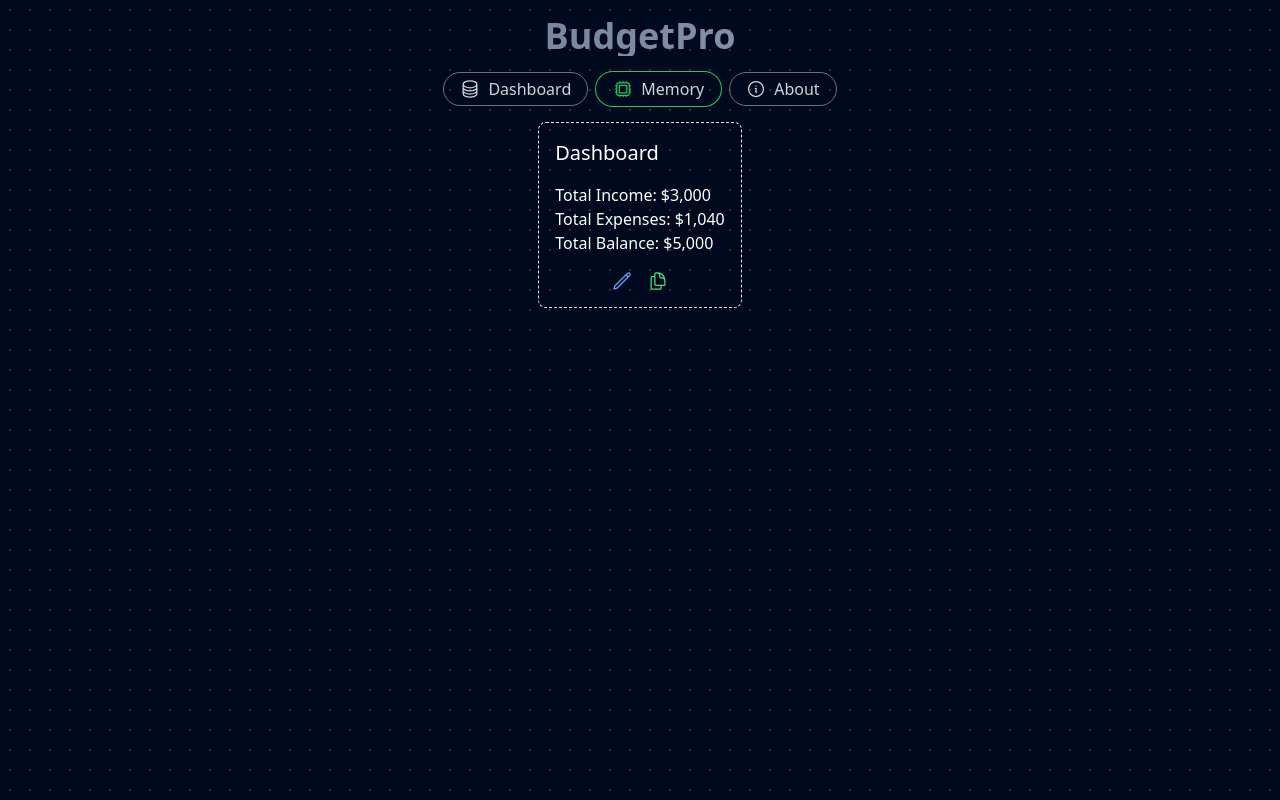
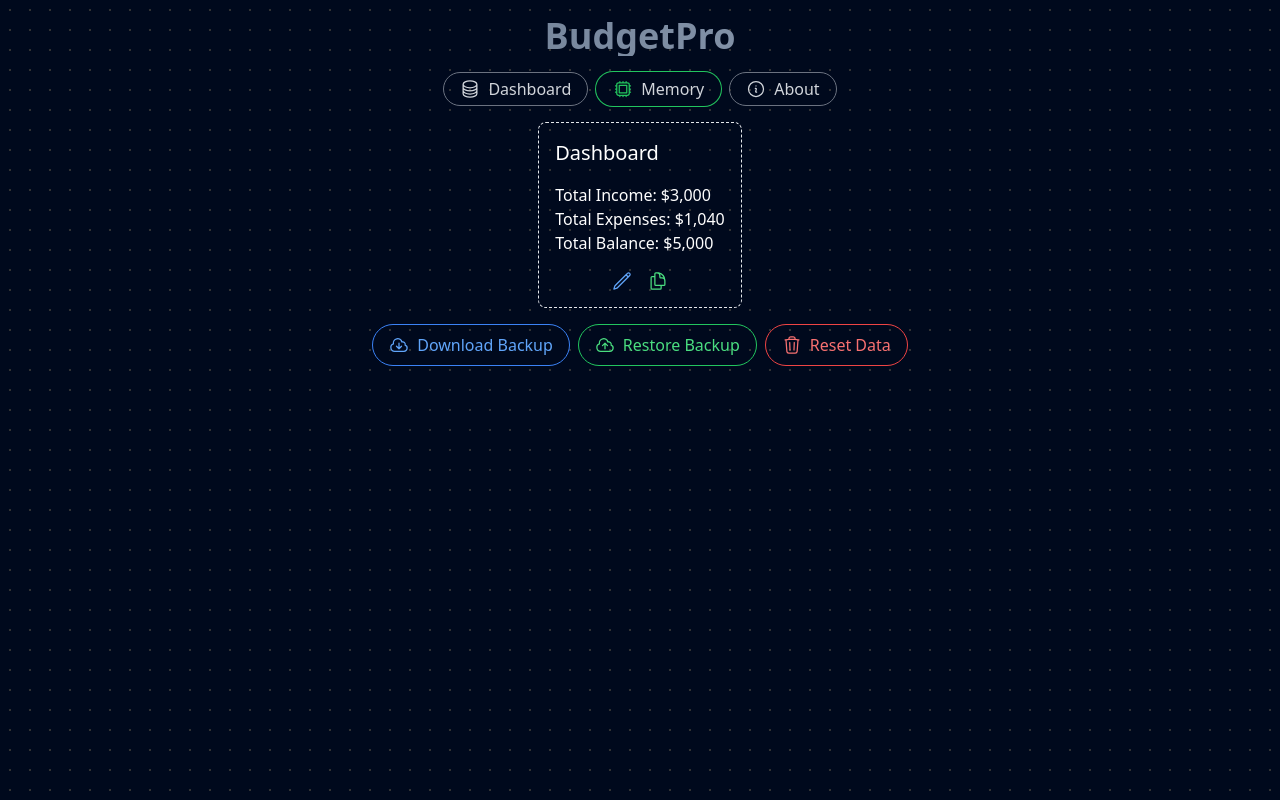
Before and after one commit to travierm/budgetpro, a Vue app: page /memory in a window 1280 px wide. Built offline with nearby package versions, Linux system fonts and the light colour scheme.

Commit message:
add backup/restore

```diff
--- a/src/pages/MemoryPage.vue
+++ b/src/pages/MemoryPage.vue
@@ -3,12 +3,100 @@
         <div class="flex gap-4 px-4 text-white justify-center">
             <MemorySlot v-for="(revision, index) in revisions" :key="index" :data="revision" :slot="index" />
         </div>
+
+        <div class="flex justify-center mt-4 gap-x-2">
+            <!-- Download backup -->
+            <button @click="downloadLocalStorageAsJSON"
+                class="rounded-full flex items-center px-4 py-2 bg-transparent border border-blue-500 text-blue-400 hover:bg-blue-500 hover:text-black transition-colors duration-200">
+                <CloudArrowDownIcon class="w-5 h-5 mr-2" aria-hidden="true" />
+                Download Backup
+            </button>
+
+            <!-- Restore backup -->
+            <input type="file" accept=".json" @change="restoreBackup($event)" ref="fileInput" class="hidden">
+            <button @click="triggerFileInput"
+                class="rounded-full flex items-center px-4 py-2 bg-transparent border border-green-500 text-green-400 hover:bg-green-500 hover:text-black transition-colors duration-200">
+                <CloudArrowUpIcon class="w-5 h-5 mr-2" aria-hidden="true" />
+                Restore Backup
+            </button>
+
+            <!-- Clear App State with a warning -->
+            <button @click="confirmClearAppState"
+                class="rounded-full flex items-center px-4 py-2 bg-transparent border border-red-500 text-red-400 hover:bg-red-500 hover:text-black transition-colors duration-200">
+                <TrashIcon class="w-5 h-5 mr-2" aria-hidden="true" />
+                Reset Data
+            </button>
+        </div>
     </div>
 </template>
 
 <script setup>
-import { createRevision, useReactiveState } from '../lib/localStorage';
+import { ref } from 'vue';
+import { getAppState, useReactiveState, clearAppState } from '../lib/localStorage';
 import MemorySlot from '../components/MemorySlot.vue';
+import { CloudArrowDownIcon, CloudArrowUpIcon, TrashIcon } from '@heroicons/vue/24/outline';
 
 const revisions = useReactiveState('revisions', [])
+
+const fileInput = ref(null);
+const triggerFileInput = () => {
+    fileInput.value.click();
+};
+
+const restoreBackup = (event) => {
+    const file = event.target.files[0]
+
+    if (file) {
+        restoreLocalStorageFromJSON(file)
+    }
+};
+
+
+function confirmClearAppState() {
+    if (confirm('Are you sure you want to reset your data? This action cannot be undone.')) {
+        clearAppState()
+    }
+}
+
+function downloadLocalStorageAsJSON() {
+    const data = JSON.stringify(localStorage.getItem('app_state'));
+    const blob = new Blob([data], { type: 'application/json' });
+    const url = URL.createObjectURL(blob);
+
+    const a = document.createElement('a');
+    a.href = url;
+    a.download = `budget_pro_backup_${new Date().toISOString().slice(0, 10)}.json`;
+    document.body.appendChild(a);
+    a.click();
+    document.body.removeChild(a);
+    URL.revokeObjectURL(url);
+}
+
+function restoreLocalStorageFromJSON(file) {
+    const reader = new FileReader();
+
+    reader.onload = function (event) {
+        try {
+            let parsedData = JSON.parse(event.target.result)
+
+            // Handle potential double-encoded JSON
+            if (typeof parsedData === 'string') {
+                parsedData = JSON.parse(parsedData)
+            }
+
+            const appState = getAppState()
+            appState.value = {
+                revisions: parsedData.revisions || [],
+                CURRENT_REVISION: parsedData.CURRENT_REVISION || 0,
+                APP_DATA_VERSION: parsedData.APP_DATA_VERSION || 1
+            }
+
+            console.log('App state restored successfully')
+        } catch (error) {
+            alert('Error parsing or applying backup data:' + error)
+        }
+    }
+
+    reader.readAsText(file)
+}
 </script>
```
Also changed, not shown: src/lib/localStorage.js.
